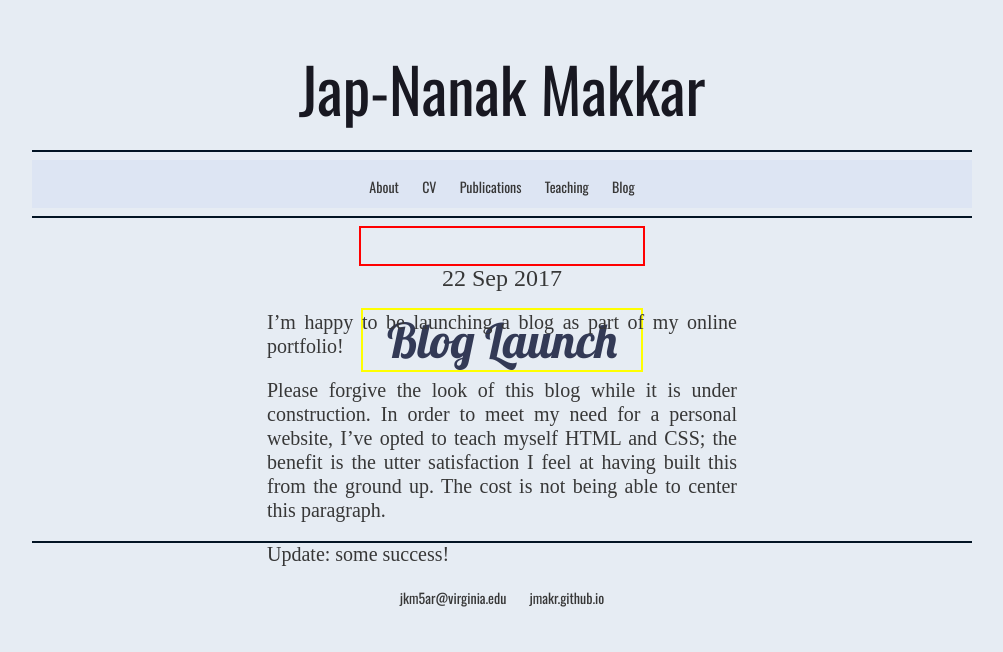
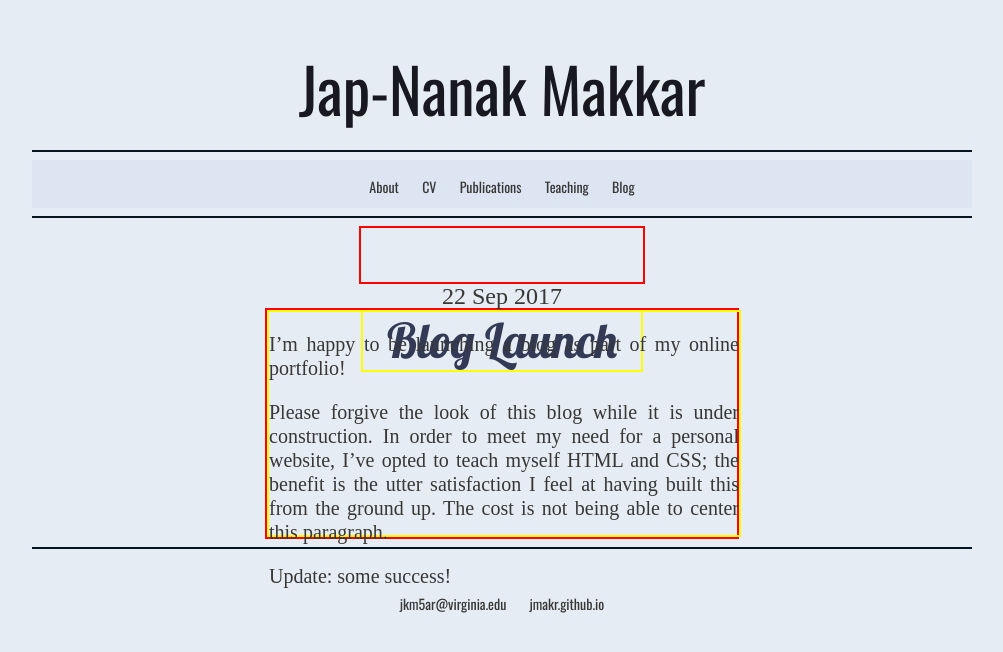
Before and after one commit to jmakr/jmakr.github.io, a Jekyll site: the page built from _posts/2017-09-22-Blog-Launch.md, in a window 1280 px wide. Shown: the top 652 px of the page, without its empty margins (138-1141 px from the left). Built offline with Jekyll 4.4.1, drawn with Linux system fonts in a browser that asks for light colours; some web fonts are replaced.

Commit message:
Update main.css

```diff
--- a/css/main.css
+++ b/css/main.css
@@ -108,7 +108,7 @@ a:hover {
 
 .bheadercontainer{/* blog header container  */
 	width:30%;
-	height: 36px;
+	height: 54px;
 	text-align: center;
 	margin-right: auto;
 	margin-left: auto;
@@ -148,6 +148,7 @@ body {
 	font-size: 26px;
 	line-height: 28px;
 	padding-bottom: 5%;
+	border:2px yellow solid;
 
 
 }
@@ -155,7 +156,7 @@ body {
 	font-size: 26px;
     	line-height: 28px;
 	width:50%;
-
+	border:2px red solid;
 
 	margin-right: auto;
    	margin-left: auto;
```
